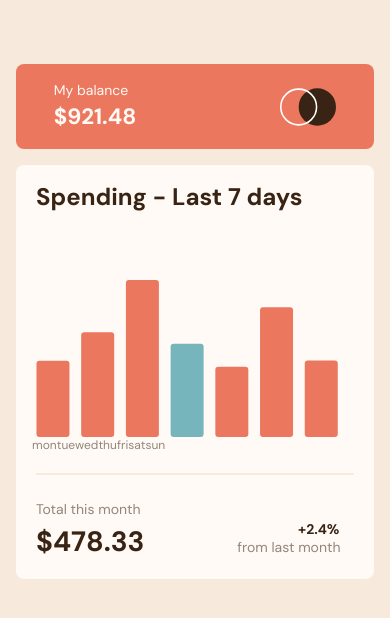
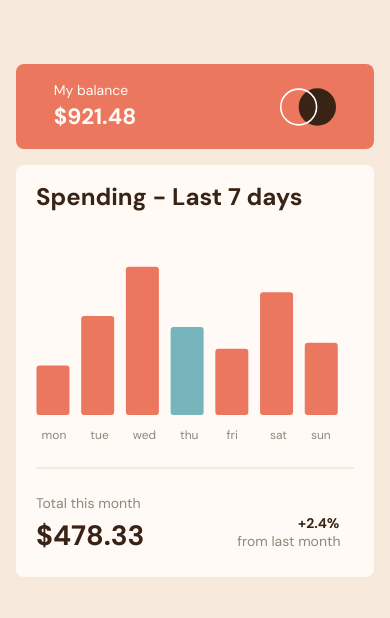
Before and after one commit to Massa-Albani4/expenses-chart, a React (Vite) app: page / in a window 390 px wide. Shown: the top 618 px of the page. Built offline with nearby package versions, Linux system fonts and the light colour scheme.

Commit message:
Fix bars styles to mobile

```diff
--- a/src/App.jsx
+++ b/src/App.jsx
@@ -18,13 +18,13 @@ function App() {
         <img className="h-10 w-14 xl:size-16" src={logo} alt="logo" />
       </div>
       <div className="mt-4 w-full rounded-lg bg-biege-100 px-5 py-4 xl:mt-5 xl:w-[30rem] xl:rounded-2xl xl:px-9 xl:py-8">
-        <h1 className="mb-11 text-2xl font-bold xl:text-3xl">
+        <h1 className="mb-8 text-2xl font-bold xl:text-3xl">
           Spending - Last 7 days
         </h1>
         <div className="relative right-1">
           <Chart />
         </div>
-        <div className="mt-5 flex flex-row border-t-2 border-biege-200 pt-6 xl:mb-3 xl:mt-7 xl:pt-7">
+        <div className="mb-1 mt-6 flex flex-row border-t-2 border-biege-200 pt-6 xl:mb-3 xl:mt-7 xl:pt-7">
           <div className="mr-[5.35rem]">
             <p className="mb-[.1rem] text-sm text-gray xl:mb-2 xl:text-lg">
               Total this month
--- a/src/Chart.jsx
+++ b/src/Chart.jsx
@@ -50,8 +50,8 @@ function Chart() {
               ? "hsl(186, 34%, 60%)"
               : fill
         }
-        rx={3}
-        ry={3}
+        rx={window.innerWidth < 375 ? 3 : 5}
+        ry={window.innerWidth < 375 ? 3 : 5}
         cursor="pointer"
       />
     );
@@ -81,7 +81,7 @@ function Chart() {
     <div>
       <BarChart
         width={window.innerWidth === 1920 ? 450 : 342}
-        height={window.innerWidth === 1920 ? 140 : 180}
+        height={window.innerWidth === 1920 ? 140 : 170}
         data={data}
         margin={{
           top: 0,
@@ -110,14 +110,14 @@ function Chart() {
           }}
         />
       </BarChart>
-      <div className="flex text-xs text-gray xl:ml-[.65rem] xl:mt-3 xl:text-lg">
-        <p className="xl:mr-7">mon</p>
-        <p className="xl:mr-[1.85rem]">tue</p>
-        <p className="xl:mr-[1.85rem]">wed</p>
-        <p className="xl:mr-9">thu</p>
-        <p className="xl:mr-10">fri</p>
-        <p className="xl:mr-8">sat</p>
-        <p className="xl:mr-6">sun</p>
+      <div className="ml-[.6rem] mt-3 flex text-xs text-gray xl:ml-[.65rem] xl:mt-3 xl:text-lg">
+        <p className="mr-6 xl:mr-7">mon</p>
+        <p className="mr-6 xl:mr-[1.85rem]">tue</p>
+        <p className="mr-6 xl:mr-[1.85rem]">wed</p>
+        <p className="mr-7 xl:mr-9">thu</p>
+        <p className="mr-8 xl:mr-10">fri</p>
+        <p className="mr-6 xl:mr-8">sat</p>
+        <p className="mr-6 xl:mr-6">sun</p>
       </div>
     </div>
   );
--- a/src/data.json
+++ b/src/data.json
@@ -1,7 +1,7 @@
 [
   {
     "day": "mon",
-    "amount": 25.43,
+    "amount": 17.45,
     "height": 100
   },
   {
```
